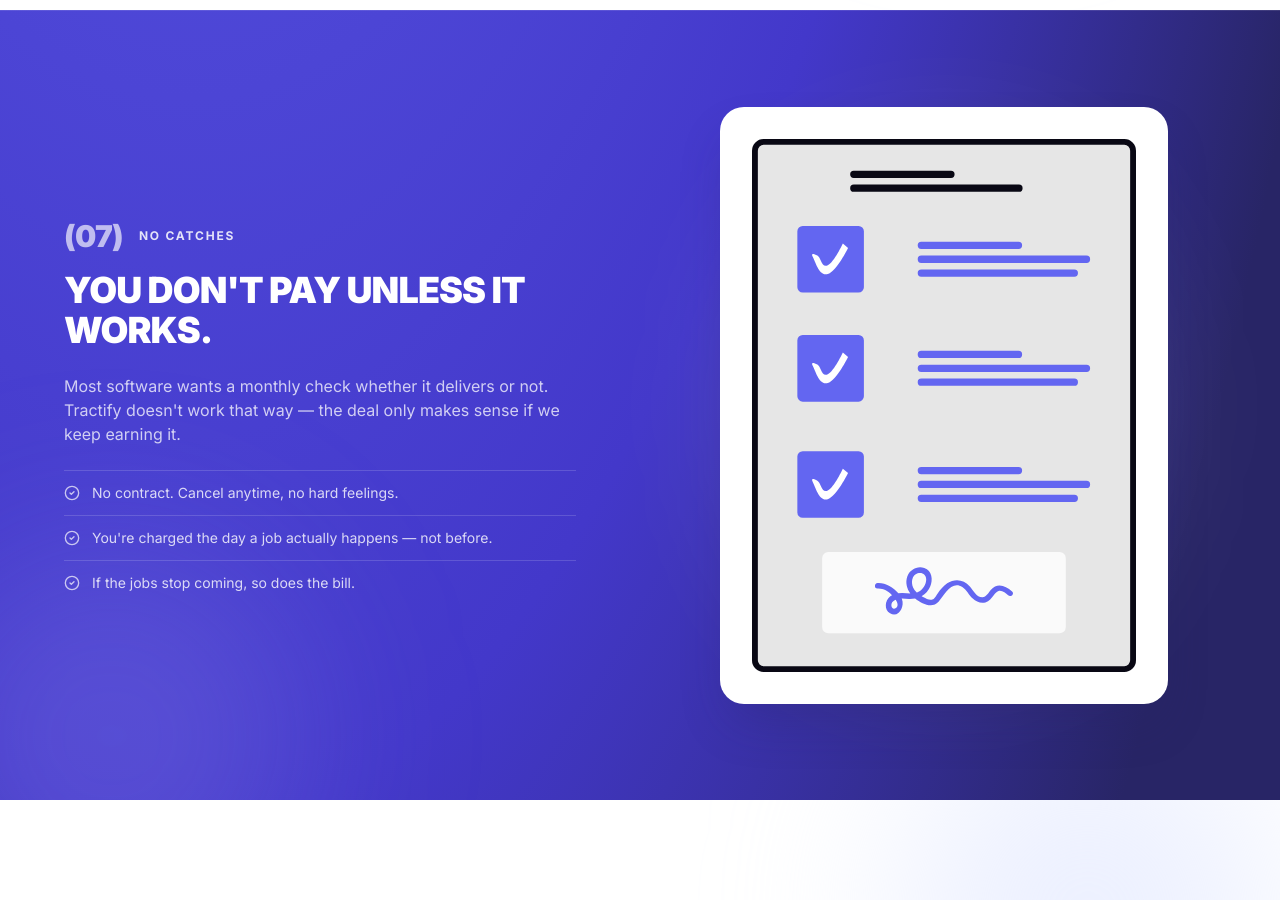
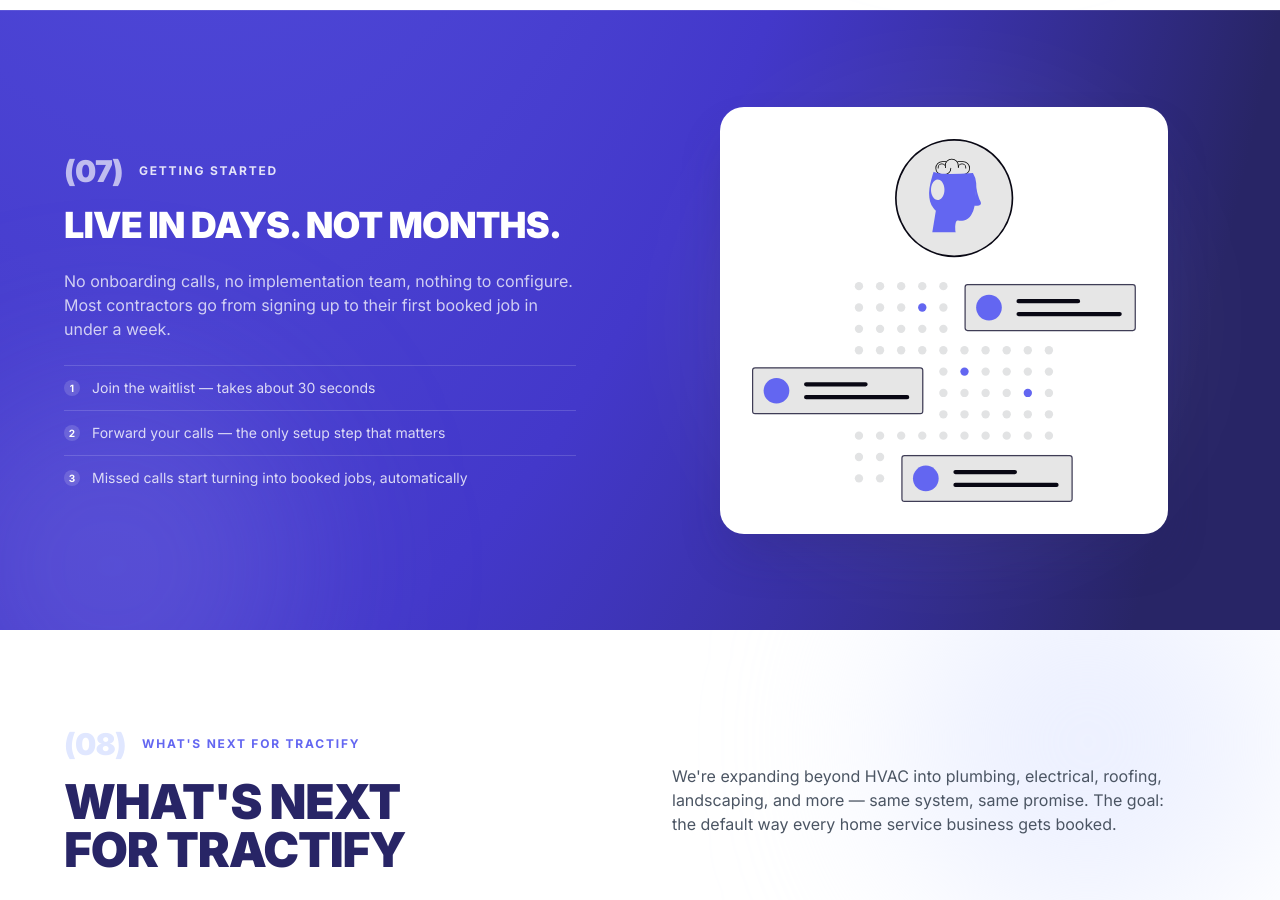
Before and after one commit to ProBookHQ-source/probook-hq, a React (Vite) app in the folder frontend/: page / in a window 1280 px wide. Shown: the part 5120-6020 px from the top of the page. Built offline with nearby package versions, Linux system fonts and the light colour scheme; no server answers.

Commit message:
Replace billing-model copy in Getting Started section with model-agnostic setup timeline

```diff
--- a/frontend/src/pages/LandingPage.jsx
+++ b/frontend/src/pages/LandingPage.jsx
@@ -636,31 +636,33 @@
             <div>
               <div className="flex items-center gap-4 mb-4">
                 <PageNumber n="07" />
-                <Eyebrow>No Catches</Eyebrow>
+                <Eyebrow>Getting Started</Eyebrow>
               </div>
               <h2 className="font-display text-white text-2xl sm:text-4xl leading-[1.05] tracking-tight mb-6">
-                YOU DON'T PAY UNLESS IT WORKS.
+                LIVE IN DAYS. NOT MONTHS.
               </h2>
               <p className="text-white/75 text-sm sm:text-base leading-relaxed mb-6 max-w-lg">
-                Most software wants a monthly check whether it delivers or not. Tractify doesn't
-                work that way — the deal only makes sense if we keep earning it.
+                No onboarding calls, no implementation team, nothing to configure. Most contractors
+                go from signing up to their first booked job in under a week.
               </p>
               <div className="space-y-3 max-w-lg">
                 {[
-                  'No contract. Cancel anytime, no hard feelings.',
-                  "You're charged the day a job actually happens — not before.",
-                  'If the jobs stop coming, so does the bill.',
-                ].map(item => (
+                  'Join the waitlist — takes about 30 seconds',
+                  "Forward your calls — the only setup step that matters",
+                  'Missed calls start turning into booked jobs, automatically',
+                ].map((item, i) => (
                   <div key={item} className="flex items-start gap-3 border-t border-white/15 pt-3">
-                    <CheckCircle2 className="w-4 h-4 text-white/70 shrink-0 mt-0.5" />
+                    <span className="w-4 h-4 rounded-full bg-white/15 text-white text-[10px] font-bold flex items-center justify-center shrink-0 mt-0.5">
+                      {i + 1}
+                    </span>
                     <p className="text-white/80 text-sm">{item}</p>
                   </div>
                 ))}
               </div>
             </div>
             <Illustration
-              src="/illustrations/undraw_contract-signed_vutk.svg"
-              alt="A simple, fair agreement"
+              src="/illustrations/undraw_ai-data-extraction_soxc.svg"
+              alt="Automated setup, running in the background"
               className="w-full max-w-md mx-auto"
             />
           </div>
```
Also changed, not shown: frontend/vite.config.js.timestamp-1786946374711-f1c460fc64169.mjs (added, +21 -0 lines).
